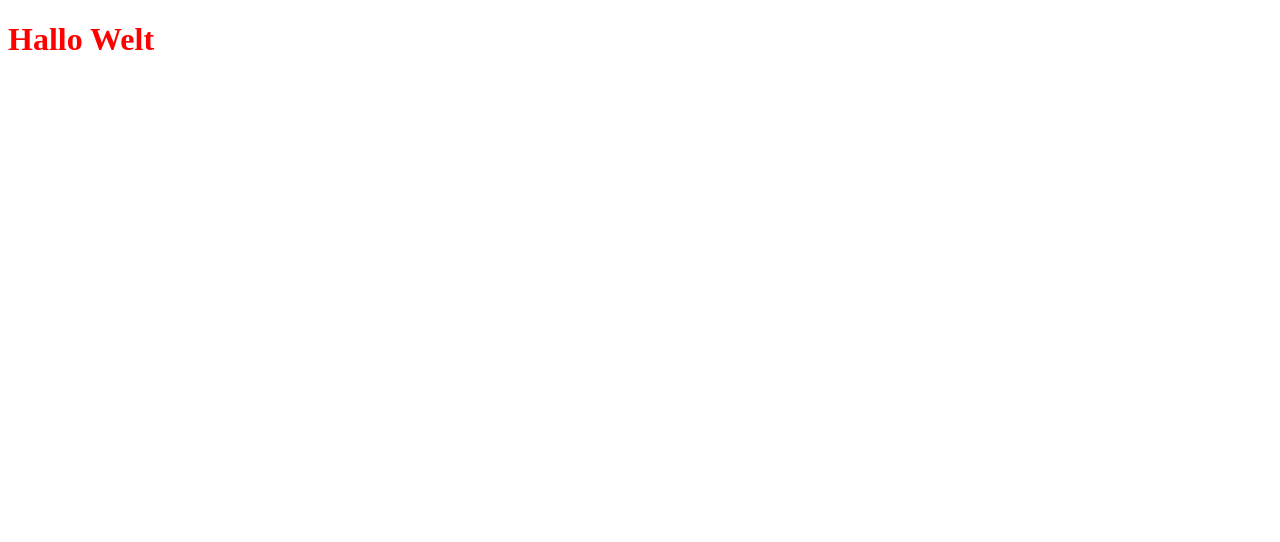
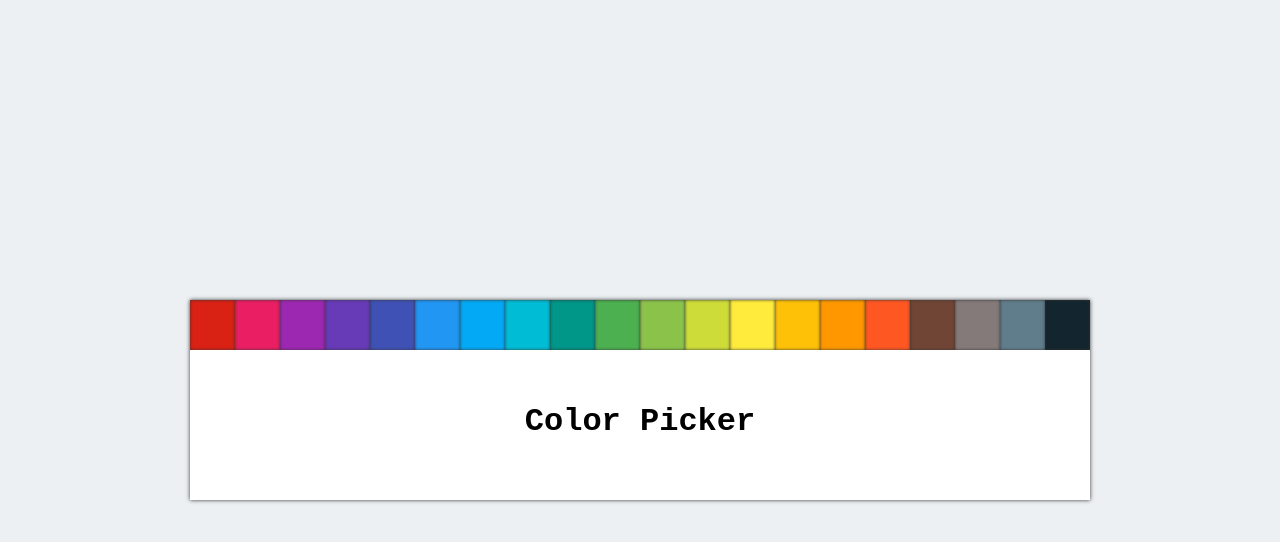
Before and after one commit to labpa/Color-Picker, a plain HTML site: page index.html in a window 1280 px wide. Drawn offline with Linux system fonts and the light colour scheme.

Commit message:
color picker is working

```diff
--- a/index.html
+++ b/index.html
@@ -3,17 +3,18 @@
 <head>
     <meta charset="UTF-8">
     <title>Color Picker Design with HTML CSS and JavaScript</title>
-    <script src="script.js"></script>
+
     <link rel="stylesheet" href="style.css">
 </head>
 
 <body>
-    <h1>Hallo Welt</h1>
 
+<div class="color-picker" id="color-picker">
 
+        <h1 class="title" id="title">Color Picker</h1>
 
+</div>
 
-
-
+<script src="script.js"></script>
 </body>
 </html>
--- a/script.js
+++ b/script.js
@@ -1,4 +1,19 @@
-test();
-function test(){
-    console.log("Hallo Welt!");
+const colorsArray = ['#d92114', '#e91e63', '#9c27b0','#673ab7', '#3f51b5', '#2196f3', '#03a9f4', '#00bcd4', '#009688', '#4caf50', '#8bc34a', '#cddc39', '#ffeb3b', '#ffc107', '#ff9800', '#ff5722', '#704535', '#857a7a', '#607d8b', '#13252e'];
+
+var colorPicker = document.getElementById('color-picker');
+
+for(var i=0; i<20; i++){
+    var colorElement = "<div style='background-color:"+colorsArray[i]+"' onclick='changeColor(this)' class='colors' id='"+i+"'></div>";
+    colorPicker.innerHTML+=colorElement;
 }
+
+function changeColor(e){
+    var elements = document.getElementsByClassName('colors');
+    for(var j=0; j<elements.length; j++){
+        elements[j].classList.remove('color-move');
+    }
+    e.classList.add('color-move');
+
+    colorPicker.style.backgroundColor=colorsArray[e.id];
+    document.getElementById('title').style.color='#fff';
+}
--- a/style.css
+++ b/style.css
@@ -1,3 +1,46 @@
-h1 {
-    color: red;
+
+* {
+    box-sizing: border-box;
+    font-family: 'Courier New', Courier, monospace;
 }
+
+body {
+    background-color: #ECF0F3;
+    display: flex;
+    align-items: center;
+    justify-content: center;
+    min-height: 100vh;
+    margin: 0%;
+}
+
+.color-picker {
+    position: relative;
+    width: 100%;
+    max-width: 900px;
+    height: 200px;
+    background-color: #fff;
+    box-shadow: 0px 0px 4px 0px #333;
+}
+
+.title {
+    position: absolute;
+    top: 50%;
+    left: 50%;
+    transform: translate(-50%, -50%);
+}
+
+.colors {
+    width: 5%;
+    height: 50px;
+    box-shadow: inset 0px 0px 3px 0px #333;
+    transition: 0.5s;
+    cursor:pointer;
+    float: left;
+}
+
+.color-move {
+    border-top-left-radius: 10px;
+    border-top-right-radius: 10px;
+    transform: translateY(-70px);
+    height: 120px;
+}
```
